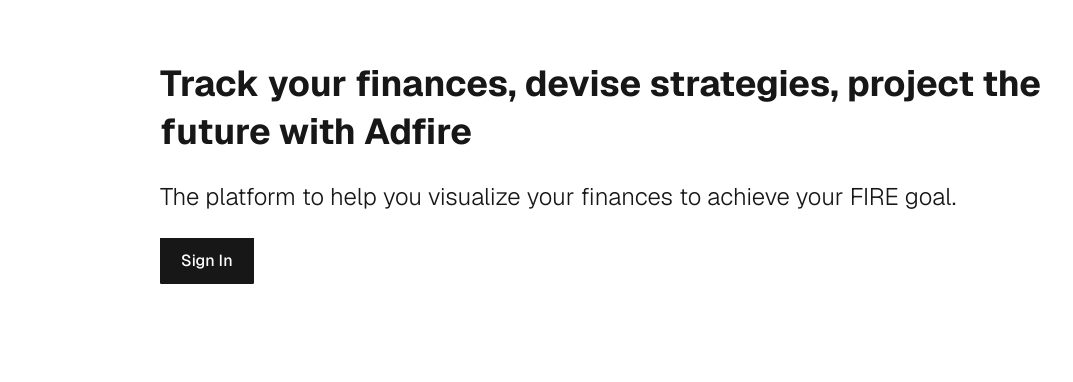
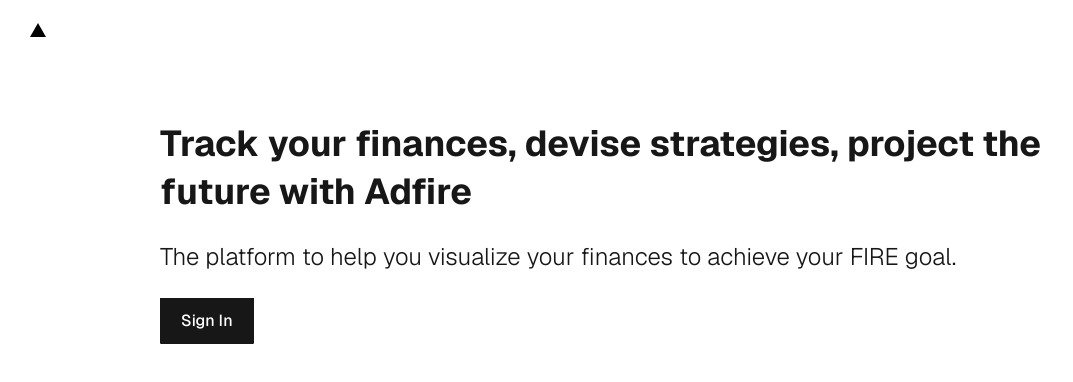
Before and after one commit to redrossa/adfire-web, a Next.js app: page / in a window 1280 px wide. Shown: the top 382 px of the page, without its empty margins (0-1073 px from the left). Built offline with nearby package versions, Linux system fonts and the light colour scheme; no server answers.

Commit message:
Added user page route

```diff
--- a/app/SignedOut.tsx
+++ b/app/Landing.tsx
@@ -2,9 +2,9 @@
 import { signIn } from '@/auth';
 import Button from '@/components/Button';
 
-const SignedOut = () => {
+const Landing = () => {
   return (
-      <div className="flex flex-col m-auto max-w-[96rem] min-w-[64rem]">
+      <>
         <h3 className="mt-24 font-bold">{metadata.description}</h3>
         <h4 className="my-10 font-light">The platform to help you visualize your finances to achieve your FIRE
           goal.</h4>
@@ -18,8 +18,8 @@
             Sign In
           </Button>
         </form>
-      </div>
+      </>
   );
 };
 
-export default SignedOut;
+export default Landing;
--- a/app/Navbar.tsx
+++ b/app/Navbar.tsx
@@ -6,12 +6,8 @@
 
 const Navbar = async () => {
   const session = await auth();
-  if (!session) {
-    return null;
-  }
-
   return (
-      <nav className="w-screen flex items-center justify-between px-12 py-6">
+      <nav className="w-screen flex items-center justify-between px-12 h-24 py-6">
         <Link href="/" className="flex items-center gap-2">
           <Image
               src="/vercel.svg"
@@ -20,6 +16,7 @@
               height={16}
           />
         </Link>
+        {session && (
             <form
                 action={async () => {
                   'use server';
@@ -30,9 +27,14 @@
               <TextButton type="submit">
                 Sign Out
               </TextButton>
-          <Image src={session.user?.image as string} alt={`${session.user?.name}'s Profile Picture`} width={32}
-                 height={32} className="rounded-full" />
+              <Image
+                  src={session.user?.image as string}
+                  alt={`${session.user?.name}'s Profile Picture`}
+                  width={32}
+                  height={32} className="rounded-full"
+              />
             </form>
+        )}
       </nav>
   );
 };
--- a/app/SignedIn.tsx
+++ /dev/null
@@ -1,14 +0,0 @@
-import Navbar from '@/app/Navbar';
-
-const SignedIn = async () => {
-  return (
-      <div>
-        <Navbar />
-        <main className="flex flex-col m-auto max-w-[96rem] min-w-[64rem]">
-          <p>Hello world!</p>
-        </main>
-      </div>
-  );
-};
-
-export default SignedIn;
--- /dev/null
+++ b/app/User.tsx
@@ -0,0 +1,14 @@
+import { auth } from '@/auth';
+
+interface Props {
+  user: string;
+}
+
+const User = async ({ user }: Props) => {
+  const session = await auth();
+  return (
+      <p>{!session ? 'Signed out' : `Signed in as ${session.user?.name}`}. Showing user page for {user}</p>
+  );
+};
+
+export default User;
--- /dev/null
+++ b/app/[user]/page.tsx
@@ -0,0 +1,11 @@
+import User from '@/app/User';
+
+interface Props {
+  params: {
+    user: string;
+  }
+}
+
+export default async function UserPage({ params }: Props) {
+  return <User user={params.user} />;
+}
--- a/app/layout.tsx
+++ b/app/layout.tsx
@@ -1,6 +1,7 @@
 import type { Metadata } from 'next';
 import { Geist, Geist_Mono } from 'next/font/google';
 import './globals.css';
+import Navbar from '@/app/Navbar';
 
 const geistSans = Geist({
   variable: '--font-geist-sans',
@@ -17,7 +18,7 @@
   description: 'Track your finances, devise strategies, project the future with Adfire'
 };
 
-export default function RootLayout({
+export default async function RootLayout({
   children
 }: Readonly<{
   children: React.ReactNode;
@@ -25,8 +26,11 @@
   return (
       <html lang="en">
         <body className={`${geistSans.variable} ${geistMono.variable} font-sans antialiased`}>
-          {children}
+          <Navbar />
+          <main className="flex flex-col m-auto max-w-[96rem] min-w-[64rem]">
+            {children}
+          </main>
         </body>
       </html>
-  );
+);
 }
--- a/app/page.tsx
+++ b/app/page.tsx
@@ -1,13 +1,8 @@
+import Landing from '@/app/Landing';
 import { auth } from '@/auth';
-import SignedOut from '@/app/SignedOut';
-import SignedIn from '@/app/SignedIn';
+import User from '@/app/User';
 
-export default async function Home() {
+export default async function RootPage() {
   const session = await auth();
-
-  return (
-      <div className="flex flex-col items-center">
-        {!session ? <SignedOut /> : <SignedIn />}
-      </div>
-  );
+  return !session?.user?.name ? <Landing /> : <User user={session.user.name} />;
 }
```
Lines whose indentation alone changed are shown as unchanged.
